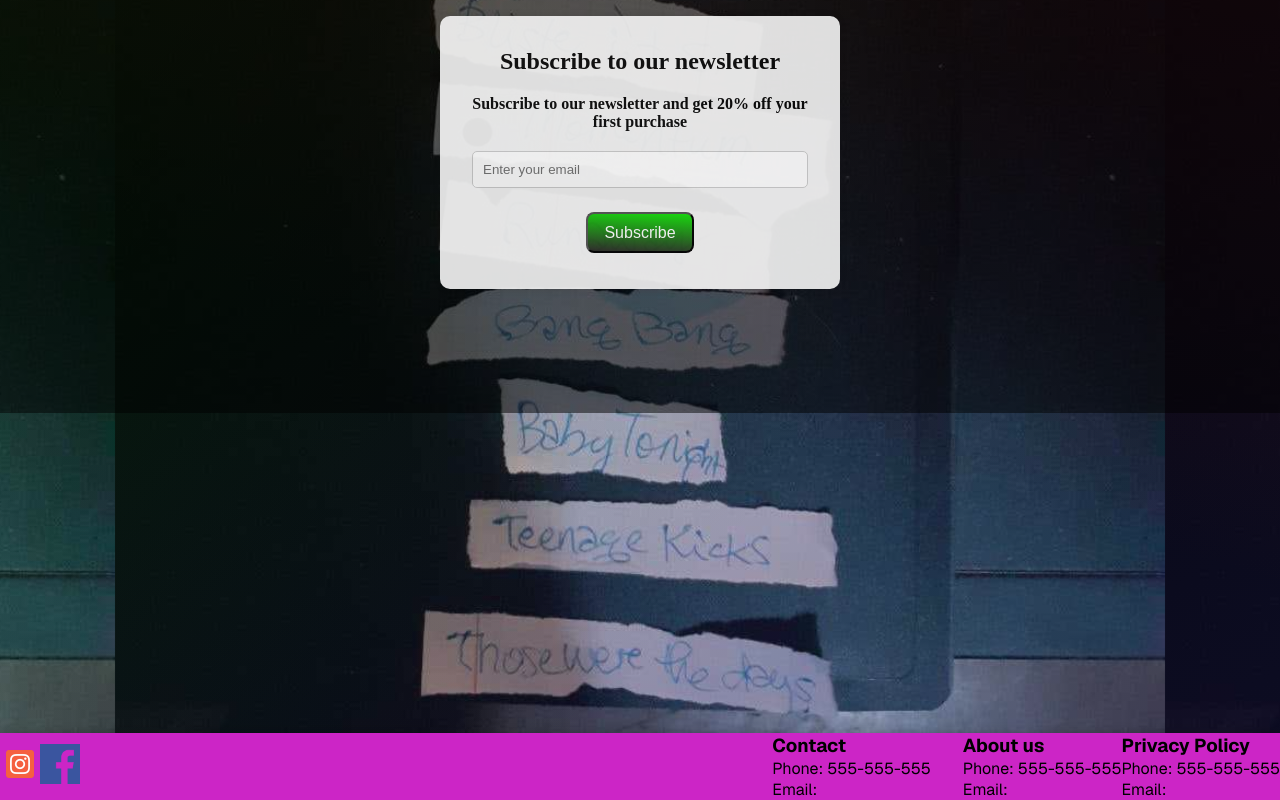
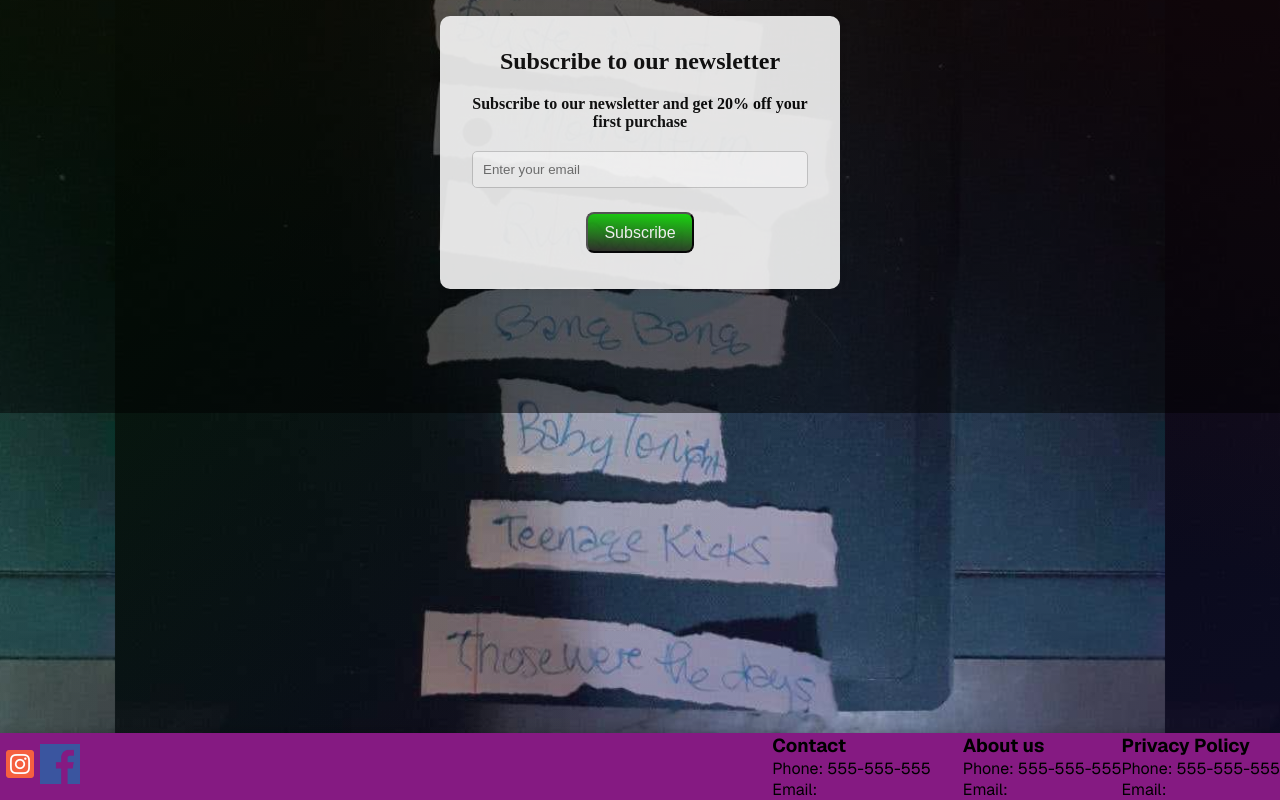
Before and after one commit to joaoaugusto-jesus/Band_website, a Next.js app: page / in a window 1280 px wide. Shown: the part 664-1464 px from the top of the page. Built offline with nearby package versions, Linux system fonts and the light colour scheme; a web font is replaced by a local one.

Commit message:
wip added matomo to layout.js

```diff
--- a/src/app/components/Footer/Footer.module.css
+++ b/src/app/components/Footer/Footer.module.css
@@ -12,7 +12,7 @@
 
 .footer {
     width: 100%;
-    background-color: rgba(204, 37, 198);
+    background-color: rgb(133, 26, 130);
 
 
     display: flex;
--- a/src/app/components/Footer/page.js
+++ b/src/app/components/Footer/page.js
@@ -2,7 +2,12 @@ import Image from "next/image";
 import styles from "./Footer.module.css";
 import Link from "next/link";
 
+
 export default function Footer() {
+
+
+
+
     return (
         <div className={styles.container}>
         <div className={styles.content}>
--- a/src/app/layout.js
+++ b/src/app/layout.js
@@ -1,5 +1,6 @@
 import { Geist, Geist_Mono } from "next/font/google";
 import "./globals.css";
+import React, { useEffect } from "react";
 
 const geistSans = Geist({
   variable: "--font-geist-sans",
@@ -17,7 +18,17 @@ export const metadata = {
 };
 
 export default function RootLayout({ children }) {
+
+    useEffect(() => {
+    var _mtm = window._mtm = window._mtm || [];
+    _mtm.push({'mtm.startTime': (new Date().getTime()), 'event': 'mtm.Start'});
+    var d=document, g=d.createElement('script'), s=d.getElementsByTagName('script')[0];
+    g.async=true; g.src='https://cdn.matomo.cloud/bandswebsitenetlifyapp.matomo.cloud/container_LOfPXoAa.js'; s.parentNode.insertBefore(g,s);
+   }, [])
+
   return (
+
+
     <html lang="en">
       <body className={`${geistSans.variable} ${geistMono.variable}`}>
         {children}
```
